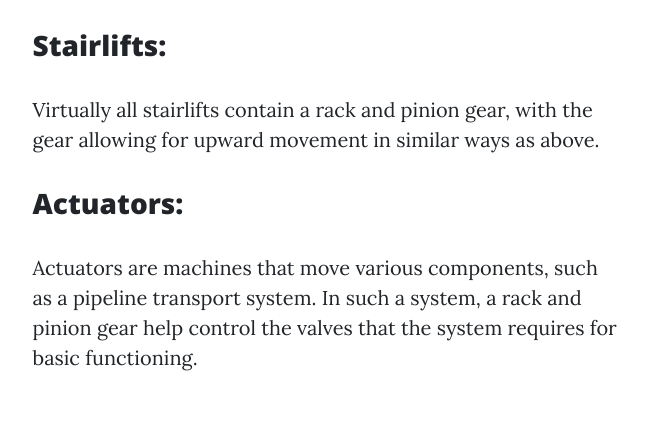
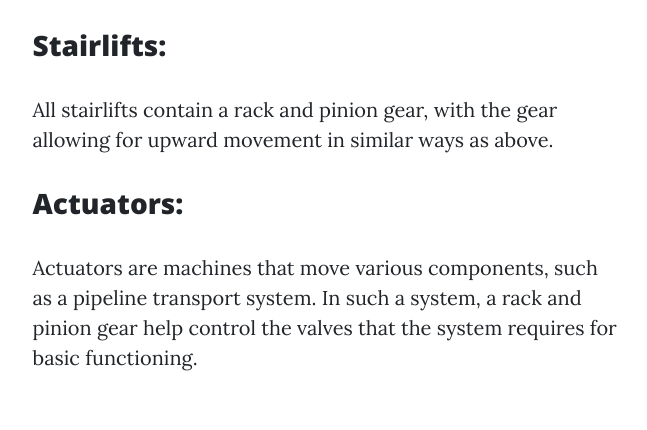
Before and after one commit to suganth26092001/Dynamics.github.io, a plain HTML site: page EX2.html in a window 1280 px wide. Shown: the part 2553-2983 px from the top of the page, without its empty margins (313-960 px from the left). Drawn offline with nearby package versions, Linux system fonts and the light colour scheme.

Commit message:
Update EX2.html

```diff
--- a/EX2.html
+++ b/EX2.html
@@ -64,7 +64,7 @@
                         <h3 class="post-subtitle">Railways: </h3>
                         <p> Rack railways are mountain railways that use a rack built into the center of the track and a pinion on their locomotives. This allows them to work on steep gradients, up to 45 degrees, as opposed to conventional railways which rely on friction alone for locomotion. Additionally, the rack and pinion addition provides these trains with controlled brakes and reduces the effects of snow or ice on the rails. </p>
                         <h3 class="post-subtitle">Stairlifts:  </h3>
-                        <p> Virtually all stairlifts contain a rack and pinion gear, with the gear allowing for upward movement in similar ways as above.</p>
+                        <p>  All stairlifts contain a rack and pinion gear, with the gear allowing for upward movement in similar ways as above.</p>
                         <h3 class="post-subtitle">Actuators:  </h3>
                         <p>Actuators are machines that move various components, such as a pipeline transport system. In such a system, a rack and pinion gear help control the valves that the system requires for basic functioning.</p>
                         <h2 class="section-heading">Stimulation Video </h2>
```
